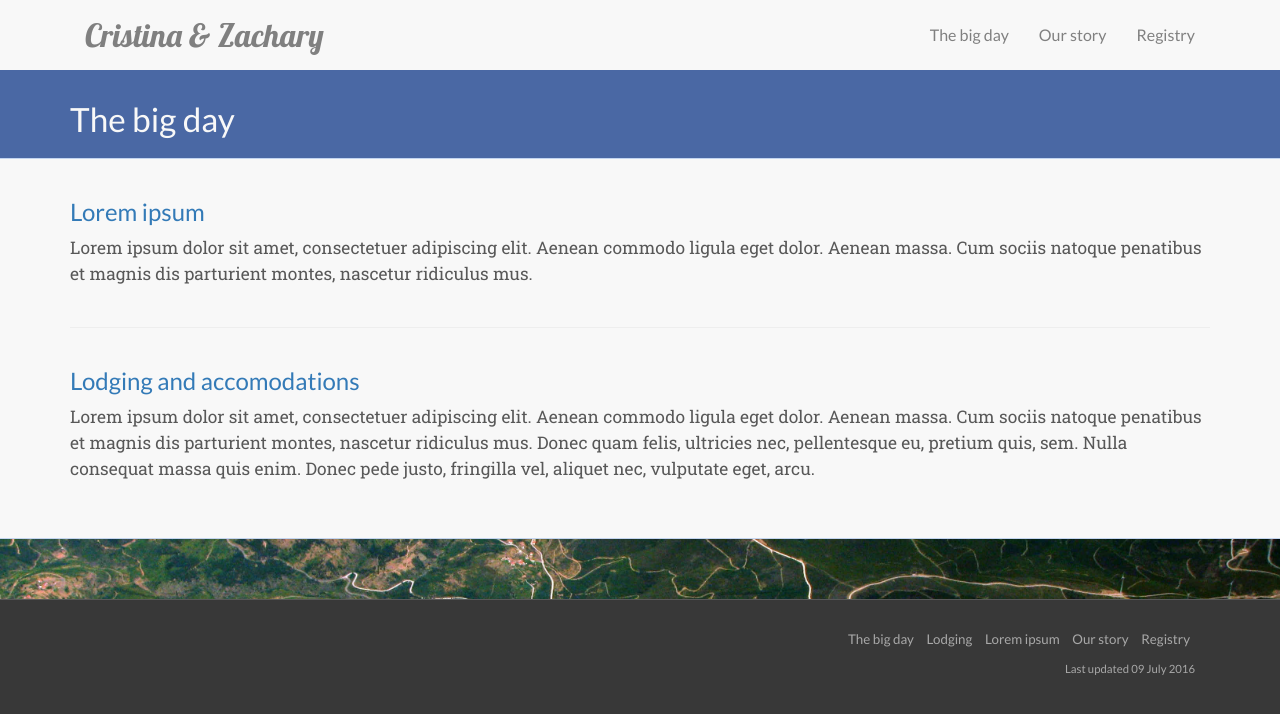
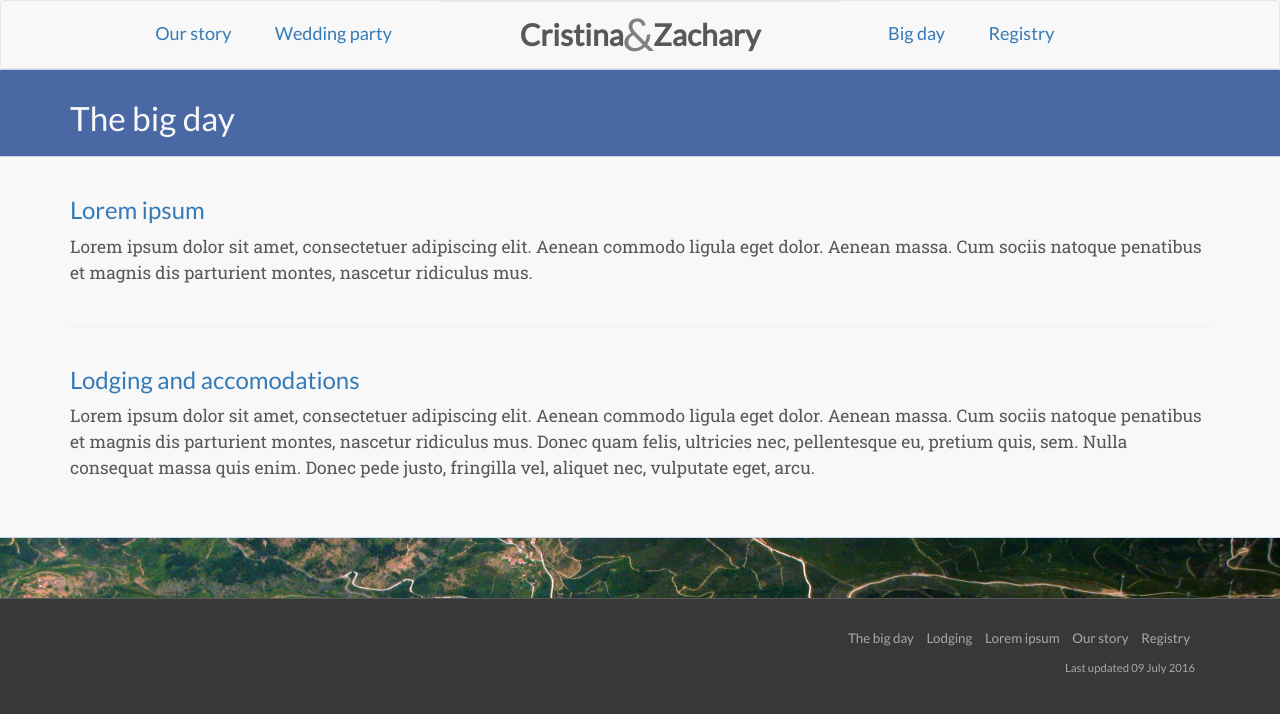
Before and after one commit to cthierer/cristina-and-zach, a Jekyll site: the page built from event/index.html, in a window 1280 px wide. Shown: the top 714 px of the page. Built offline with Jekyll 4.4.1, drawn with Linux system fonts in a browser that asks for light colours.

Commit message:
Make landing header generic

```diff
--- /dev/null
+++ b/_includes/header-full.html
@@ -0,0 +1,61 @@
+<div class="title-bar text-header">
+    <nav class="navbar navbar-default">
+        <div class="container-fluid">
+            <div class="row">
+                <div class="col-sm-4 hidden-xs text-right">
+                    <ul class="nav-list list-inline">
+                        <li>
+                            <a href="#">Our story</a>
+                        </li>
+                        <li>
+                            <a href="#">Wedding party</a>
+                        </li>
+                    </ul>
+                </div>
+                <div class="col-sm-4 navbar-header">
+                    <button type="button"
+                            class="navbar-toggle collapsed"
+                            data-toggle="collapse"
+                            data-target="#main-nav"
+                            aria-expanded="false">
+                        <span class="sr-only">Toggle navigation</span>
+                        <span class="icon-bar"></span>
+                        <span class="icon-bar"></span>
+                        <span class="icon-bar"></span>
+                    </button>
+                    <h1 class="title">
+                        <span class="name">
+                            Cristina
+                        </span>
+                        <span class="ampersand">
+                            &amp;
+                        </span>
+                        <span class="name">
+                            Zachary
+                        </span>
+                    </h1>
+                </div>
+                <div class="col-sm-4 hidden-xs text-left">
+                    <ul class="nav-list list-inline">
+                        <li>
+                            <a href="#">Big day</a>
+                        </li>
+                        <li>
+                            <a href="#">Registry</a>
+                        </li>
+                    </ul>
+                </div>
+            </div>
+            <div class="visible-xs-block">
+                <div id="main-nav" class="collapse navabar-collapse">
+                    <ul class="nav navbar-nav">
+                        <li><a href="#">Our story</a></li>
+                        <li><a href="#">Wedding party</a></li>
+                        <li><a href="#">Big day</a></li>
+                        <li><a href="#">Registry</a></li>
+                    </ul>
+                </div>
+            </div>
+        </div>
+    </nav>
+</div>
--- a/_includes/nav-site.html
+++ /dev/null
@@ -1,29 +0,0 @@
-<nav id="site-nav" class="navbar navbar-default navbar-custom navbar-fixed-top header-text">
-    <div class="container">
-        <div class="navbar-header">
-            <button type="button" class="navbar-toggle collapsed" data-toggle="collapse" data-target="#nav-main-menu" aria-expanded="false">
-                <span class="sr-only">
-                    {{ site.data.contents.toggle-navigation | escape }}
-                </span>
-                <span class="icon-bar"></span>
-                <span class="icon-bar"></span>
-                <span class="icon-bar"></span>
-            </button>
-            <h1 class="navbar-brand text-script">
-                <a href="{{ site.data.navigation.lookup.home.link }}">
-                    {{ site.title | escape }}
-                </a>
-            </h1>
-        </div>
-        <div class="collapse navbar-collapse" id="nav-main-menu">
-            <ul class="nav navbar-nav pull-right">
-                {% for key in site.data.navigation.main %}
-                {% assign nav = site.data.navigation.lookup[key] %}
-                {% if nav %}
-                <li><a href="{{ nav.link }}">{{ nav.title | escape }}</a></li>
-                {% endif %}
-                {% endfor %}
-            </ul>
-        </div>
-    </div>
-</nav>
--- a/_layouts/basic.html
+++ b/_layouts/basic.html
@@ -1,11 +1,6 @@
 ---
 layout: default
 ---
-<div id="page-basic">
-    <header id="site-header">
-        {% include nav-site.html %}
-    </header>
-
 <div id="main-body">
     <section class="page-section">
         <header class="header-wrapper">
@@ -20,8 +15,3 @@ layout: default
         </div>
     </section>
 </div>
-
-    <footer id="site-footer" class="border-photo-1">
-        {% include footer-basic.html %}
-    </footer>
-</div>
--- a/_layouts/default.html
+++ b/_layouts/default.html
@@ -18,7 +18,15 @@
   </head>
   <body>
     <div class="content-wrapper">
-      {{ content }}
+        <header id="site-header">
+            {% include header-full.html %}
+        </header>
+
+        {{ content }}
+
+        <footer id="site-footer" class="border-photo-1">
+            {% include footer-basic.html %}
+        </footer>
     </div>
   </body>
 </html>
--- /dev/null
+++ b/_sass/_header-full.scss
@@ -0,0 +1,85 @@
+.title-bar {
+
+    .navbar {
+        margin-bottom: 0;
+
+        .navbar-toggle {
+            height: 50px;
+            margin-right: 0;
+        }
+
+        .navbar-collapse {
+            padding-left: 0;
+            padding-right: 0;
+        }
+    }
+
+    .nav-item {
+        margin-top: 10px;
+
+        & > a {
+            font-size: 18px;
+        }
+    }
+
+    .nav-list {
+        font-size: 16px;
+        margin: 0;
+
+        & > li {
+            display: inline-block;
+            padding: 20px 8px;
+        }
+    }
+
+    .title {
+        border-top: 1px solid $gray-lighter;
+        color: $gray-darker;
+        font-size: 26px;
+        margin: 0;
+        padding: 8px 0;
+
+        .name,
+        .ampersand {
+            display: inline-block;
+            position: relative;
+            vertical-align: middle;
+        }
+
+        .name {
+            font-weight: 700;
+            z-index: 10;
+        }
+
+        .ampersand {
+            color: $gray-normal;
+            font-size: 1.5em;
+            margin: 0 -7px;
+            z-index: 1;
+        }
+    }
+}
+
+
+@media (min-width: 768px) {
+    .title-bar {
+        text-align: center;
+    }
+}
+
+@media (min-width: 992px) {
+    .title-bar {
+
+        .title {
+            font-size: 30px;
+        }
+
+        .nav-list {
+            font-size: 18px;
+
+            & > li {
+                padding: 20px;
+            }
+        }
+    }
+}
--- a/_sass/_landing.scss
+++ b/_sass/_landing.scss
@@ -1,7 +1,6 @@
 .jumbotron.landing-page {
     border: 1px solid $gray-lighter;
     margin: 0;
-    // padding: 0;
 
     .page-header {
         border: none;
@@ -20,98 +19,9 @@
     border-top: none;
 }
 
-.title-bar {
-
-    .navbar {
-        margin-bottom: 0;
-
-        .navbar-toggle {
-            height: 50px;
-            margin-right: 0;
-        }
-
-        .navbar-collapse {
-            padding-left: 0;
-            padding-right: 0;
-        }
-    }
-
-    .nav-item {
-        margin-top: 10px;
-
-        & > a {
-            font-size: 18px;
-        }
-    }
-
-    .nav-list {
-        font-size: 16px;
-        margin: 0;
-
-        & > li {
-            display: inline-block;
-            padding: 20px 8px;
-        }
-    }
-
-    .title {
-        border-top: 1px solid $gray-lighter;
-        color: $gray-darker;
-        font-size: 26px;
-        margin: 0;
-        padding: 8px 0;
-
-        .name,
-        .ampersand {
-            display: inline-block;
-            position: relative;
-            vertical-align: middle;
-        }
-
-        .name {
-            font-weight: 700;
-            z-index: 10;
-        }
-
-        .ampersand {
-            color: $gray-normal;
-            font-size: 1.5em;
-            margin: 0 -7px;
-            z-index: 1;
-        }
-    }
-}
-
-
 @media (min-width: 768px) {
-    // .jumbotron.landing-page {
-    //     padding-top: 30px;
-    //     padding-bottom: 30px;
-    // }
-
     .landing-page-wrapper {
         padding: 25px;
         padding-top: 0;
     }
-
-    .title-bar {
-        text-align: center;
-    }
 }
-
-@media (min-width: 992px) {
-    .title-bar {
-
-        .title {
-            font-size: 30px;
-        }
-
-        .nav-list {
-            font-size: 18px;
-
-            & > li {
-                padding: 20px;
-            }
-        }
-    }
-}
--- a/css/main.scss
+++ b/css/main.scss
@@ -24,6 +24,7 @@ $font-script:   'Lobster', cursive;
     "base",
     "content",
     "nav-site",
+    "header-full",
     "footer-basic",
     "landing",
     "themes"
```
Also changed, not shown: _layouts/landing.html (+0 -63 lines), _layouts/single-page.html (+0 -8 lines). Lines whose indentation alone changed are shown as unchanged.
